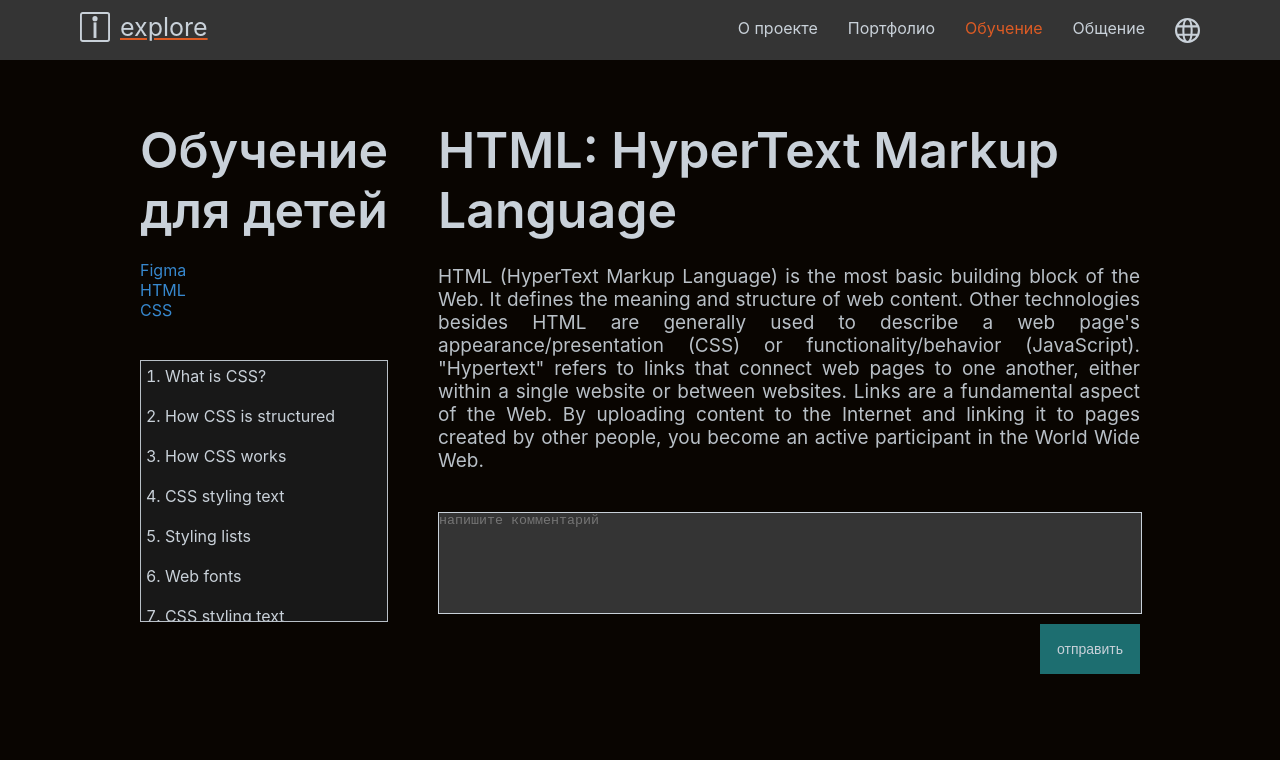
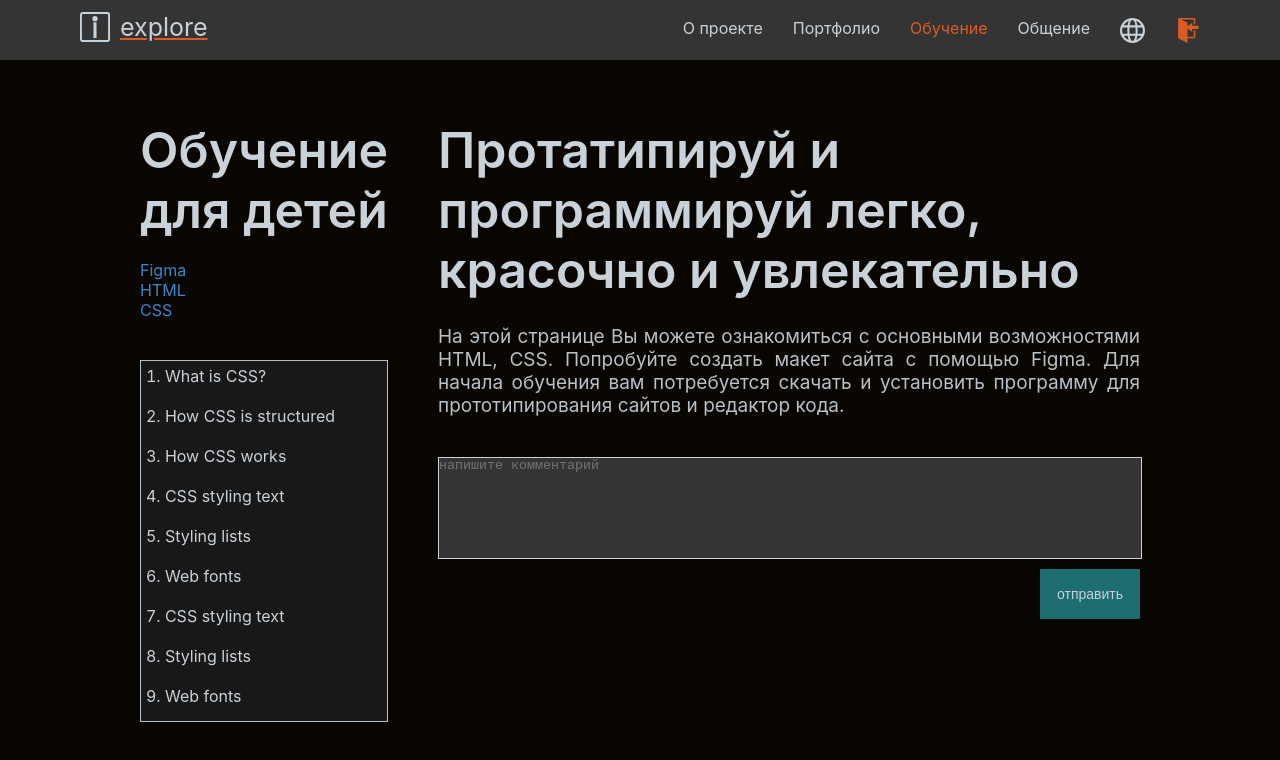
Before and after one commit to DzmitryMiankou/my-app, a React (Create React App) app: page /learning in a window 1280 px wide. Shown: the top 760 px of the page. Built offline with nearby package versions, Linux system fonts and the light colour scheme.

Commit message:
reg icon

```diff
--- a/src/components/header/Header.jsx
+++ b/src/components/header/Header.jsx
@@ -3,9 +3,11 @@ import style from "./Header.module.css";
 import Link from "./link/Link.jsx";
 import Logo from "./logo/Logo";
 import { GrLanguage } from "@react-icons/all-files/gr/GrLanguage";
+import { GoSignIn } from "@react-icons/all-files/go/GoSignIn";
 
 const Header = () => {
   const [lang, setLang] = useState(false);
+
   return (
     <header className={style.header}>
       <div>
@@ -29,6 +31,7 @@ const Header = () => {
             <li>Беларуская</li>
             <li>Русский</li>
           </ul>
+          <GoSignIn className={style.reg} size={"25px"} />
         </ul>
       </menu>
     </header>
--- a/src/components/header/Header.module.css
+++ b/src/components/header/Header.module.css
@@ -14,8 +14,8 @@
   list-style-type: none;
   gap: 30px;
 }
-.lang svg,
-path {
+.lang path,
+svg {
   stroke: #c9d1d9;
 }
 .lang {
@@ -25,11 +25,10 @@ path {
   top: 50px;
   position: absolute;
   color: aliceblue;
-  right: 30px;
+  right: 80px;
   background-color: #464646;
   font-size: 12pt;
   list-style: none;
-  display: none;
 }
 .list li {
   margin: 20px;
@@ -38,6 +37,10 @@ path {
   color: #dc5b24;
   cursor: pointer;
 }
-.active {
-  display: block;
+.reg {
+  color: #dc5b24;
+  cursor: pointer;
 }
+.reg:hover {
+  color: #3177b4;
+}
--- a/src/components/main/learning/Learning.jsx
+++ b/src/components/main/learning/Learning.jsx
@@ -41,17 +41,12 @@ const Learning = (props) => {
       </div>
       <div className={styleLearning.section}>
         <div>
-          <h3>HTML: HyperText Markup Language</h3>
+          <h3>Протатипируй и программируй легко, красочно и увлекательно</h3>
           <p className={styleLearning.section__text}>
-            HTML (HyperText Markup Language) is the most basic building block of
-            the Web. It defines the meaning and structure of web content. Other
-            technologies besides HTML are generally used to describe a web
-            page's appearance/presentation (CSS) or functionality/behavior
-            (JavaScript). "Hypertext" refers to links that connect web pages to
-            one another, either within a single website or between websites.
-            Links are a fundamental aspect of the Web. By uploading content to
-            the Internet and linking it to pages created by other people, you
-            become an active participant in the World Wide Web.
+            На этой странице Вы можете ознакомиться с основными возможностями
+            HTML, CSS. Попробуйте создать макет сайта с помощью Figma. Для
+            начала обучения вам потребуется скачать и установить программу для
+            прототипирования сайтов и редактор кода.
           </p>
         </div>
         <div className={styleLearning.comment}>
--- a/src/components/main/learning/Learning.module.css
+++ b/src/components/main/learning/Learning.module.css
@@ -24,10 +24,17 @@
   background-color: #181818;
   padding: 2%;
   overflow-y: scroll;
-  height: 250px;
+  height: 350px;
   border: #b9c0c7 solid 1px;
 }
 
+.list__container li {
+  cursor: pointer;
+}
+.list__container li:hover {
+  background-color: #343434;
+  transition: 0.2s;
+}
 .blok {
   display: flex;
   gap: 5%;
```
